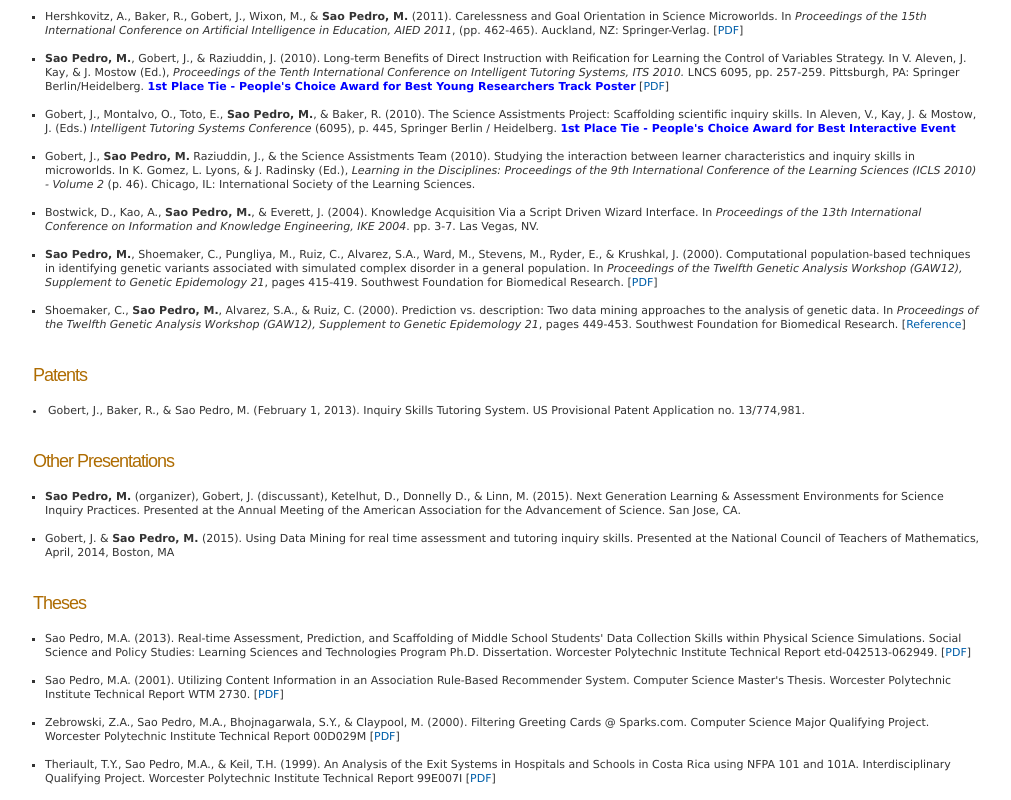
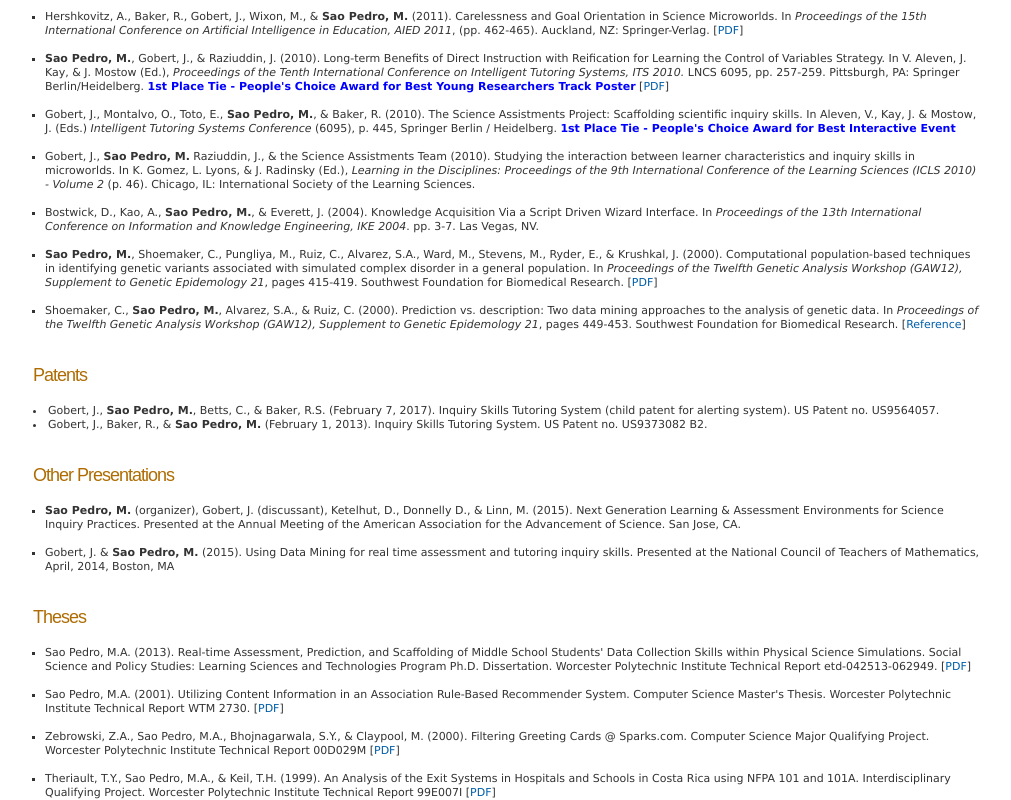
Before and after one commit to falcor781/PersonalWebsite, a plain HTML site: page pubs.html in a window 1280 px wide. Shown: the part 1981-2781 px from the top of the page, without its empty margins (132-1143 px from the left). Drawn offline with Linux system fonts and the light colour scheme.

Commit message:
updated patents

```diff
--- a/pubs.html
+++ b/pubs.html
@@ -132,7 +132,8 @@
 <br/>
 <h2>Patents</h2>
 <br/>
-<li>Gobert, J., Baker, R., & Sao Pedro, M. (February 1, 2013). Inquiry Skills Tutoring System. US Provisional Patent Application no. 13/774,981.</li>
+<li>Gobert, J., <b>Sao Pedro, M.</b>, Betts, C., & Baker, R.S. (February 7, 2017). Inquiry Skills Tutoring System (child patent for alerting system). US Patent no. US9564057.</li>
+<li>Gobert, J., Baker, R., & <b>Sao Pedro, M.</b> (February 1, 2013). Inquiry Skills Tutoring System. US Patent no. US9373082 B2.</li>
 <br/>
 </br>
 <h2>Other Presentations</h2>
```
